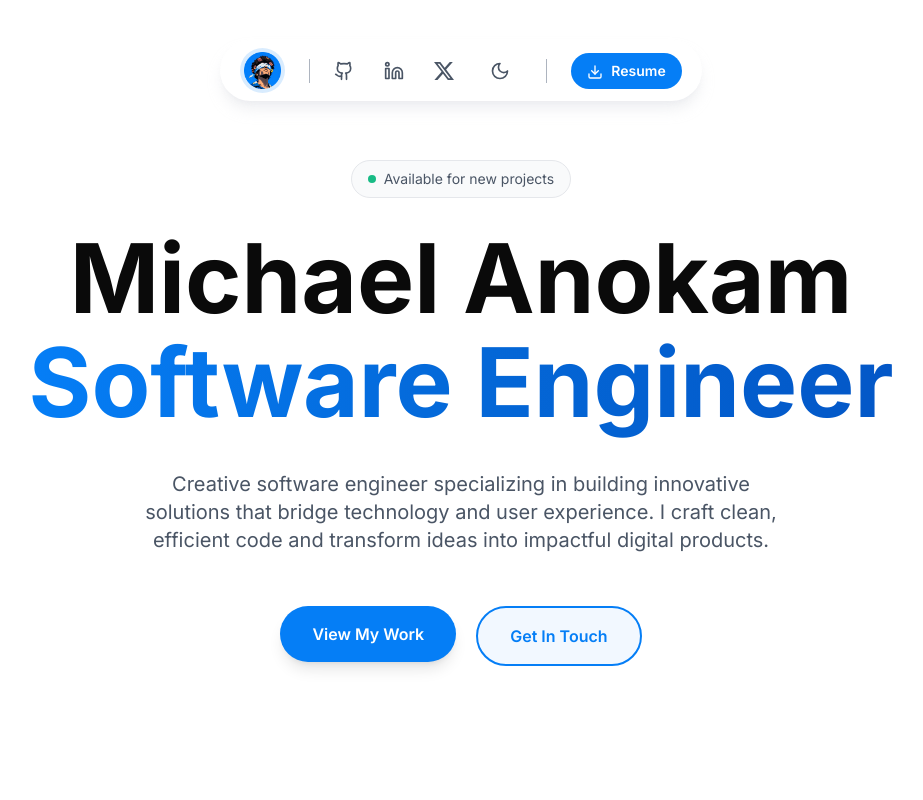
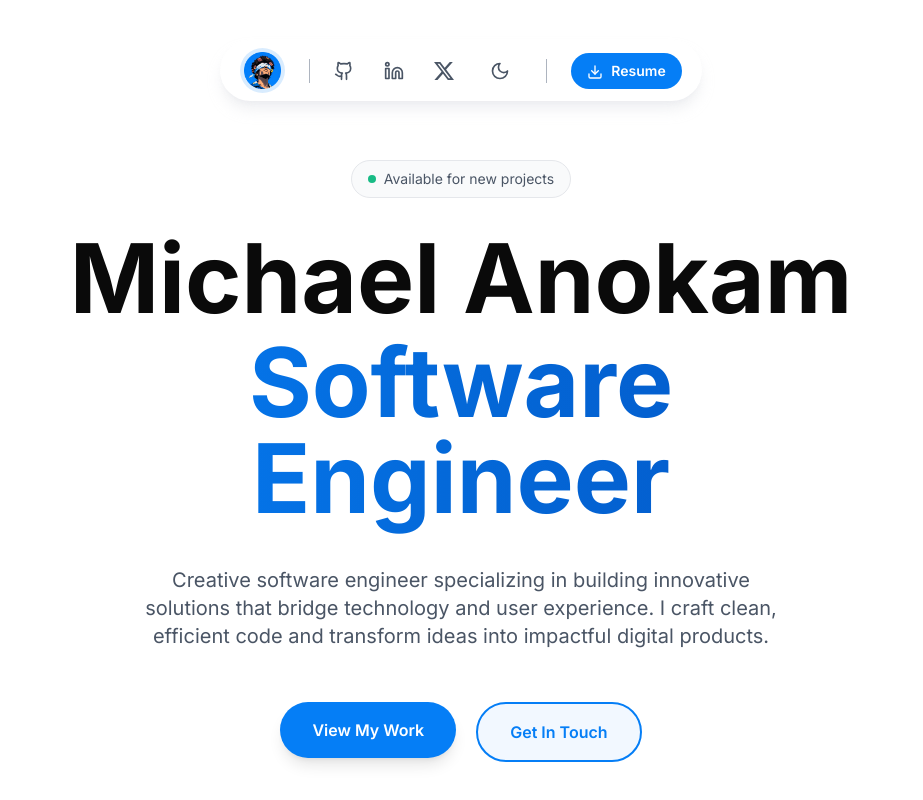
Before and after one commit to MerlinTheWhiz/portfolio, a Next.js app: page / in a window 1280 px wide. Shown: the top 800 px of the page, without its empty margins (179-1102 px from the left). Built offline with nearby package versions, Linux system fonts and the light colour scheme.

Commit message:
Minor UI tweak

```diff
--- a/components/sections/Hero.tsx
+++ b/components/sections/Hero.tsx
@@ -3,7 +3,7 @@ import Link from "next/link";
 const Hero = () => {
   return (
     <section id="#hero" className="bg-background flex py-30 sm:py-40">
-      <div className="mx-auto flex flex-col max-w-4xl text-center items-center justify-center gap-8">
+      <div className="mx-auto flex flex-col max-w-4xl text-center px-6 items-center justify-center gap-8">
         <span className="flex text-text-muted items-center gap-2 px-4 py-2 text-sm bg-background-card dark:bg-white/5 border border-border-default rounded-full">
           <span className="w-2 h-2 rounded-full bg-accent-success animate-pulse"></span>
           Available for new projects
```
